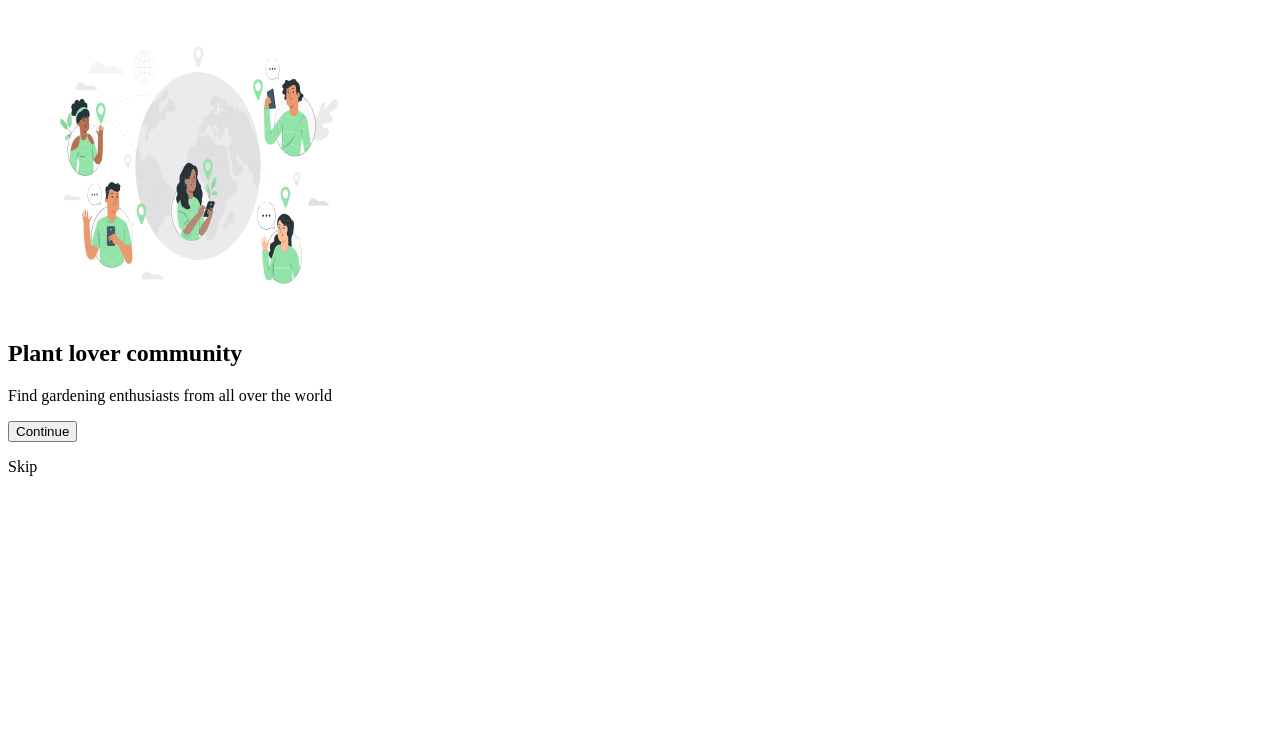
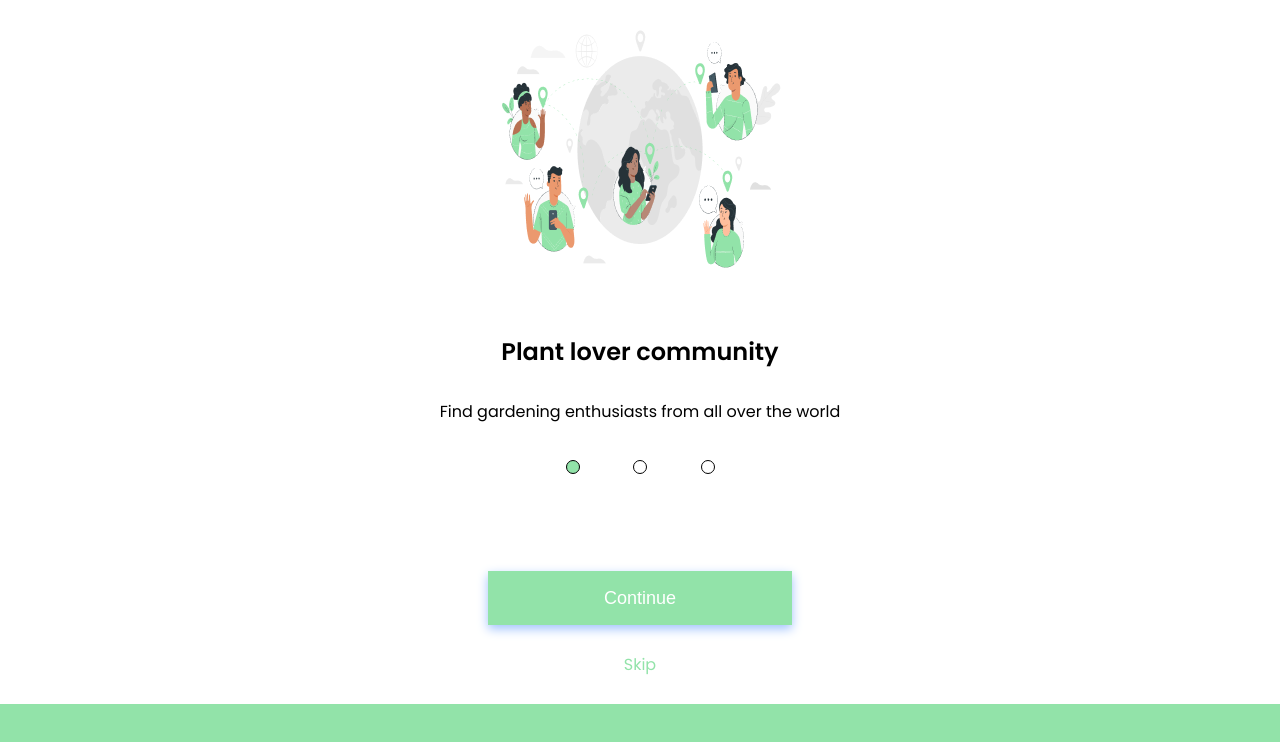
Before and after one commit to KermitTheSapo/compass-front-challenge-onboarding, a plain HTML site: page index.html in a window 1280 px wide. Drawn offline with Linux system fonts and the light colour scheme; the site is published under a folder, as on GitHub Pages, so addresses that start at the root find nothing.

Commit message:
:bug: fix: changing the style and reset destination

```diff
--- a/index.html
+++ b/index.html
@@ -4,8 +4,8 @@
     <meta charset="UTF-8">
     <meta http-equiv="X-UA-Compatible" content="IE=edge">
     <meta name="viewport" content="width=device-width, initial-scale=1.0">
-    <link rel="stylesheet" href="/styles/reset.css">
-    <link rel="stylesheet" href="/styles/style.css">
+    <link rel="stylesheet" href="./styles/reset.css">
+    <link rel="stylesheet" href="./styles/style.css">
     <link rel="shortcut icon" href="./imgs/venda.png" type="image/png">
     <title>Onboarding</title>
 </head>
```
